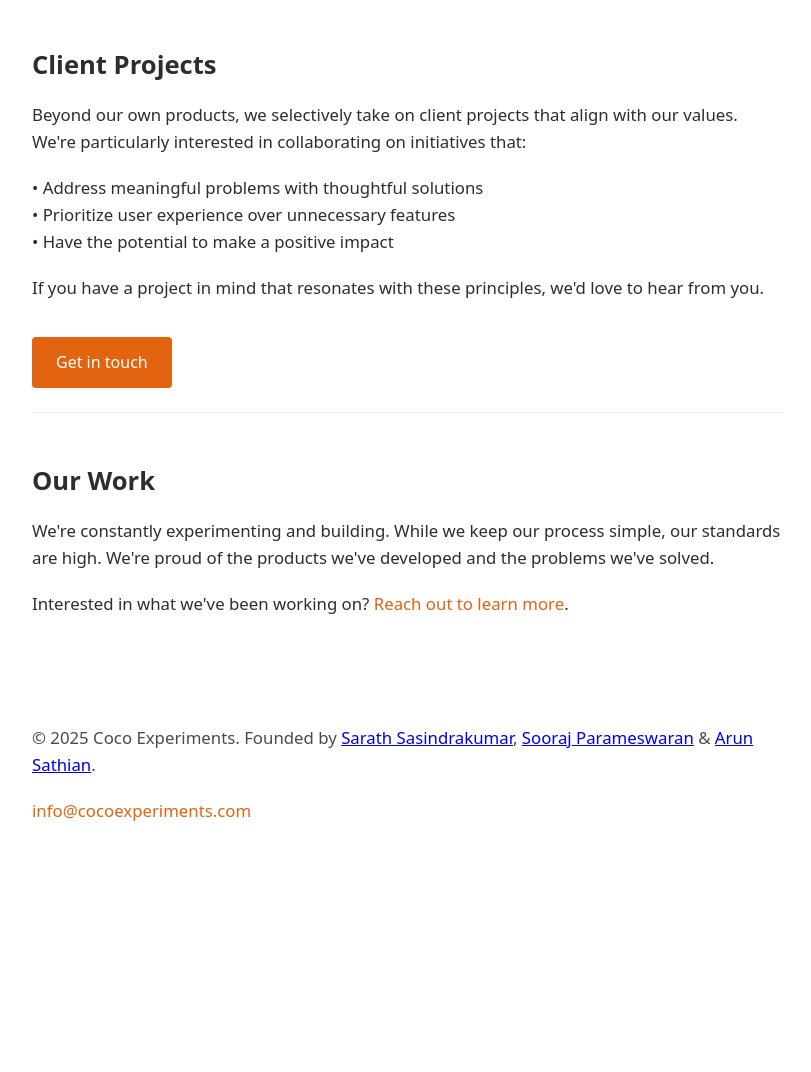
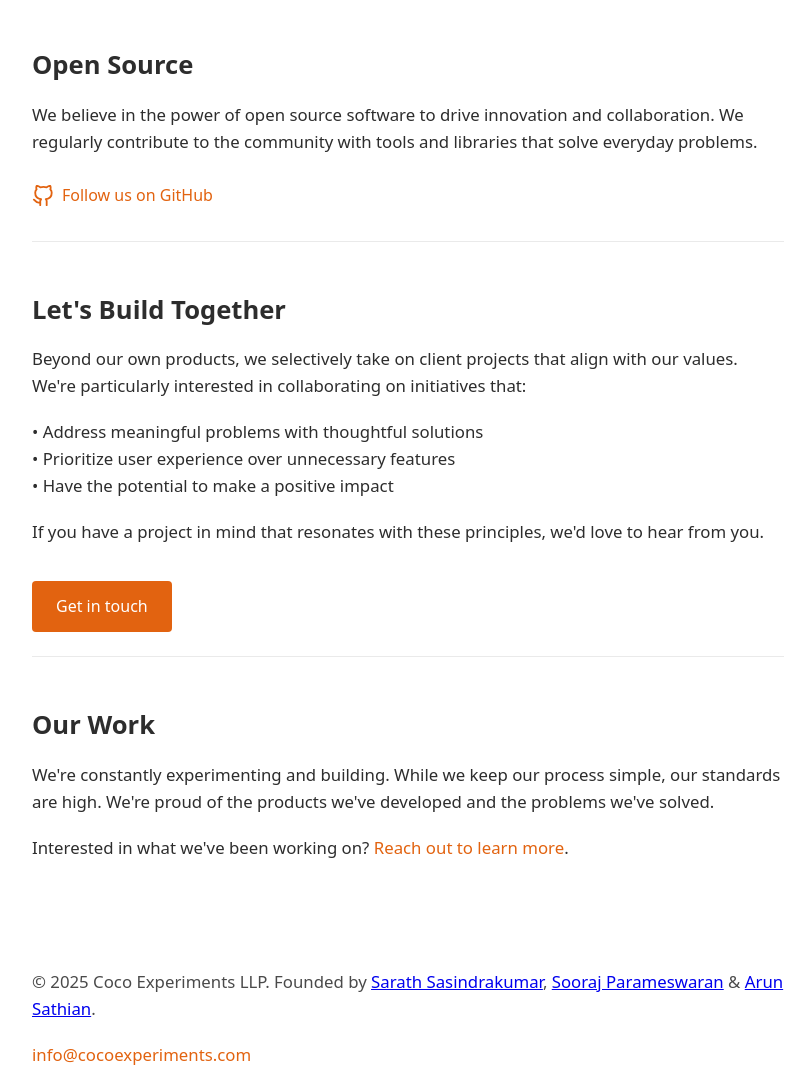
Before and after one commit to cocoexperiments/cocoexperiments.com, a plain HTML site: page index.html in a window 1280 px wide. Shown: the part 767-1839 px from the top of the page, without its empty margins (232-1043 px from the left). Before the commit the page ends 1643 px from the top, so only its background shows below. Drawn offline with Linux system fonts and the light colour scheme.

Commit message:
Add open source section

```diff
--- a/index.html
+++ b/index.html
@@ -95,6 +95,26 @@
         border-color: var(--accent);
       }
 
+      .github-link {
+        display: inline-flex;
+        align-items: center;
+        gap: 0.5rem;
+        color: var(--accent);
+        text-decoration: none;
+        padding: 0.5rem 0;
+        font-weight: 500;
+        transition: color 0.2s ease;
+      }
+
+      .github-link:hover {
+        color: #c45609;
+      }
+
+      .github-icon {
+        width: 22px;
+        height: 22px;
+      }
+
       footer {
         margin-top: 4rem;
         color: var(--secondary);
@@ -149,7 +169,36 @@
     </div>
 
     <div class="section">
-      <h2>Client Projects</h2>
+      <h2>Open Source</h2>
+      <p>
+        We believe in the power of open source software to drive innovation and
+        collaboration. We regularly contribute to the community with tools and
+        libraries that solve everyday problems.
+      </p>
+      <a
+        href="https://github.com/cocoexperiments"
+        target="_blank"
+        class="github-link"
+      >
+        <svg
+          class="github-icon"
+          viewBox="0 0 24 24"
+          fill="none"
+          stroke="currentColor"
+          stroke-width="2"
+          stroke-linecap="round"
+          stroke-linejoin="round"
+        >
+          <path
+            d="M9 19c-5 1.5-5-2.5-7-3m14 6v-3.87a3.37 3.37 0 0 0-.94-2.61c3.14-.35 6.44-1.54 6.44-7A5.44 5.44 0 0 0 20 4.77 5.07 5.07 0 0 0 19.91 1S18.73.65 16 2.48a13.38 13.38 0 0 0-7 0C6.27.65 5.09 1 5.09 1A5.07 5.07 0 0 0 5 4.77a5.44 5.44 0 0 0-1.5 3.78c0 5.42 3.3 6.61 6.44 7A3.37 3.37 0 0 0 9 18.13V22"
+          ></path>
+        </svg>
+        Follow us on GitHub
+      </a>
+    </div>
+
+    <div class="section">
+      <h2>Let's Build Together</h2>
       <p>
         Beyond our own products, we selectively take on client projects that
         align with our values. We're particularly interested in collaborating on
@@ -184,7 +233,7 @@
 
     <footer>
       <p>
-        © 2025 Coco Experiments. Founded by
+        © 2025 Coco Experiments LLP. Founded by
         <a href="https://x.com/netooraan" target="_blank"
           >Sarath Sasindrakumar</a
         >,
```
